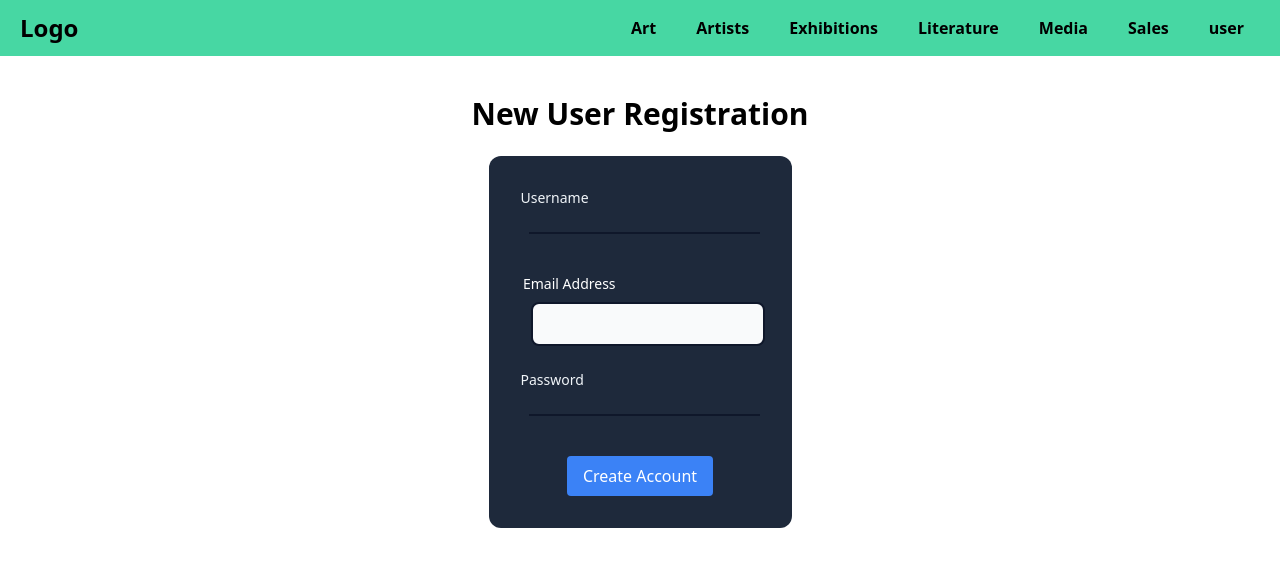
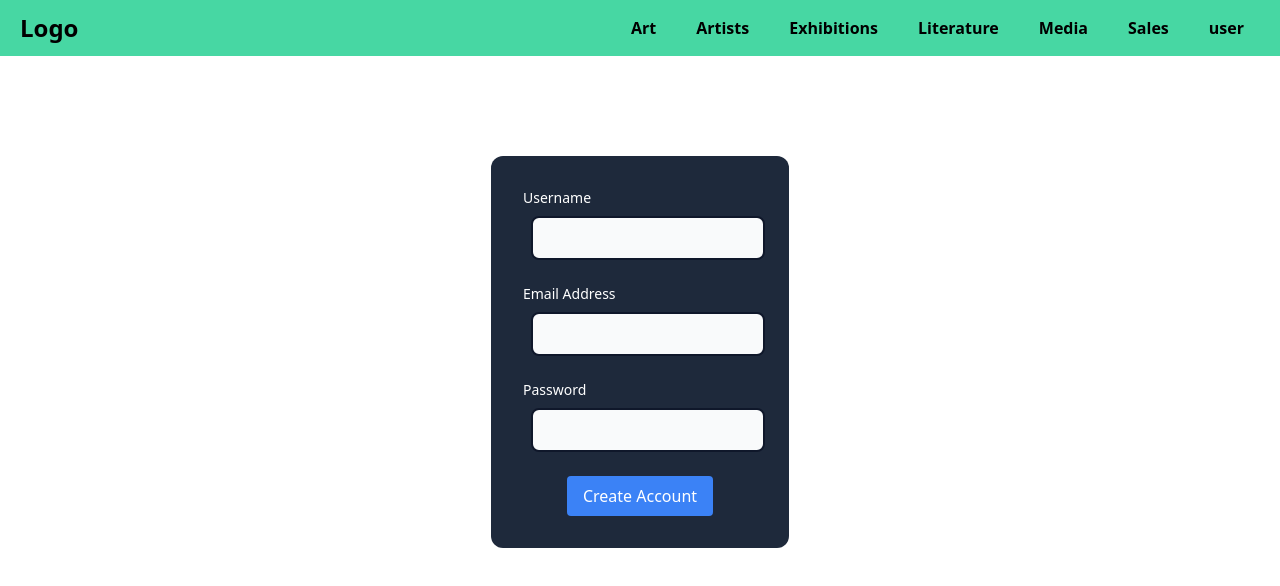
Before and after one commit to WebWarriors-UNF-CIS/rhams-old, a Next.js app: page /users/create in a window 1280 px wide. Shown: the top 586 px of the page. Built offline with nearby package versions, Linux system fonts and the light colour scheme; what remult would draw is missing.

Commit message:
Updated css for create user page

```diff
--- a/src/app/users/create/page.tsx
+++ b/src/app/users/create/page.tsx
@@ -1,5 +1,4 @@
 "use client";
-
 import { useState } from 'react';
 import { useRouter } from 'next/navigation';
 import { remult } from 'remult';
@@ -29,18 +28,18 @@ export default function UserRegistration() {
     const handleSubmit = async (e: React.FormEvent) => {
       e.preventDefault();
       userRepo.insert(formData);
-      router.push('/artist');
+      router.push('/artists');
       setSuccessMessage('User account created successfully!');
     };
 
     return (
       <div className="flex flex-col justify-center items-center mx-auto mt-10">
-        <h1 className="text-3xl font-semibold mb-6">New User Registration</h1>
+        <h1 className="text-3xl font-semibold mb-6 text-white">New User Registration</h1>
         {successMessage && (
           <div className="bg-green-500 text-white p-4 mb-4">{successMessage}</div>
         )}
         <form onSubmit={handleSubmit} className='flex flex-col justify-center items-center content-start text-slate-100'>
-          <div className="mb-4">
+          <div className="input">
             <label htmlFor="name" className="block text-sm font-medium">
               Username
             </label>
@@ -68,7 +67,7 @@ export default function UserRegistration() {
               required
             />
           </div>
-          <div className="mb-4">
+          <div className="input">
             <label htmlFor="password" className="block text-sm font-medium">
               Password
             </label>
```
